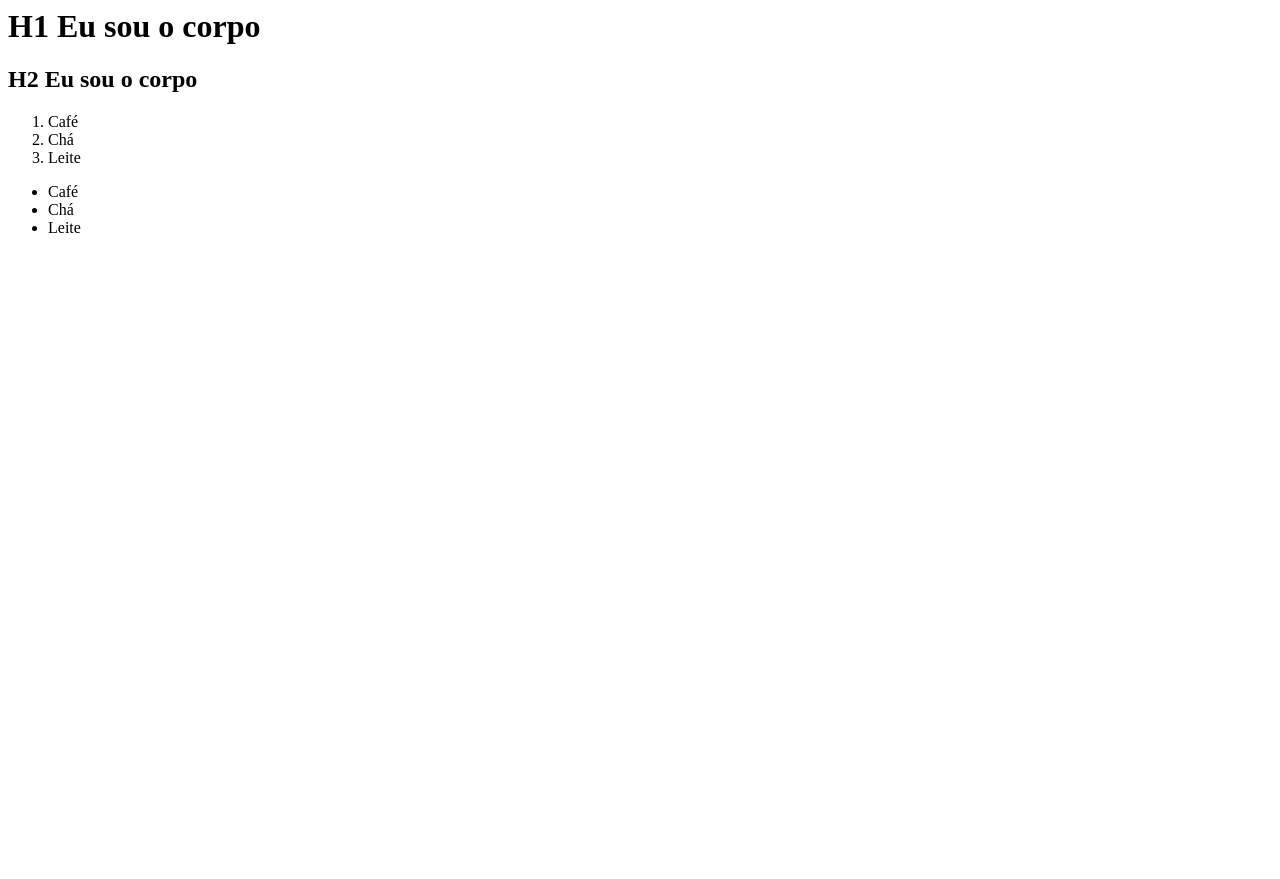
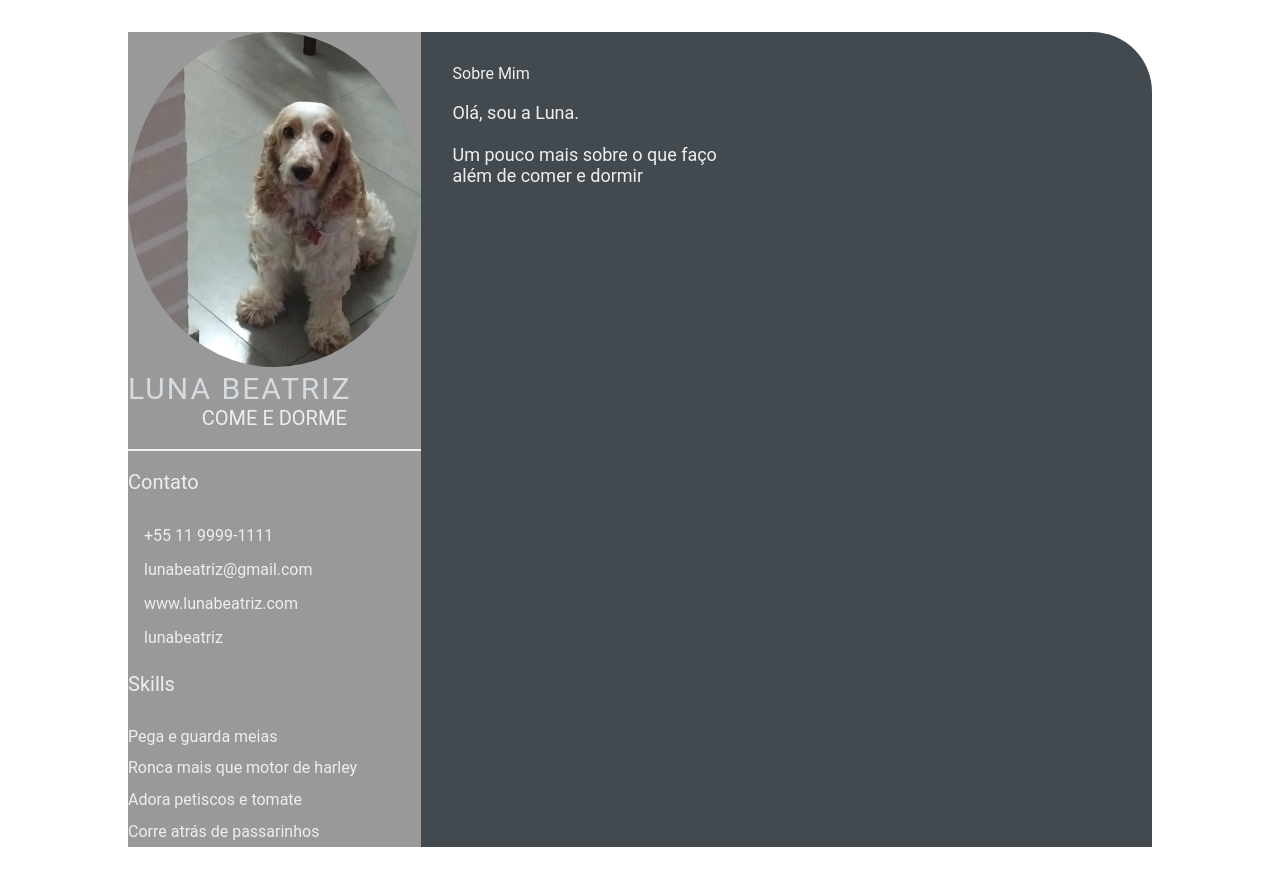
Before and after one commit to monicakkc/monicakkc.github.io, a plain HTML site: page index.html in a window 1280 px wide. Before the commit the page ends 800 px from the top, so only its background shows below. Drawn offline with Linux system fonts and the light colour scheme.

Commit message:
feature: modify index.html and add css (#3)

```diff
--- a/index.html
+++ b/index.html
@@ -1,21 +1,58 @@
-<html>
-    <head>
-        <title>
-            Olá, eu sou o Cabeçalho do Hello World!!
-        </title>
-    </head>
-    <body>
-        <h1>H1 Eu sou o corpo</h1>
-        <h2>H2 Eu sou o corpo</h2>
-    </body>
-    <ol>
-        <li>Café</li>
-        <li>Chá</li>
-        <li>Leite</li>
-    </ol>
-    <ul>
-        <li>Café</li>
-        <li>Chá</li>
-        <li>Leite</li>
-    </ul>
+<!DOCTYPE html>
+<html lang="pt-br">
+<head>
+    <meta charset="UTF-8">
+    <meta http-equiv="X-UA-Compatible" content="IE=edge">
+    <meta name="viewport" content="width=device-width, initial-scale=1.0">
+    <title>Monica Manasses</title>
+    <link rel="stylesheet" href="style.css">
+</head>
+<body>
+    <main class="resume-contents">
+        <section class="left-section">
+            <div class="left-section-content">
+                <div class="profile">
+                    <img class="profile-image" src="img/profile-image.jpg" alt="Profile image">
+                    <p class="name">Luna Beatriz</p>
+                    <p class="profession">Come e Dorme</p>
+                    <br>
+                </div>
+                <div class="contact-info">
+                    <br><p class="left-title">Contato</p>
+                    <ul>
+                        <li><i class="fa fa-phone"></i>+55 11 9999-1111</li>
+                        <li><i class="fa fa-envelope"></i>lunabeatriz@gmail.com</li>
+                        <li><i class="fa fa-globe"></i>www.lunabeatriz.com</li>
+                        <li><i class="fa fa-github"></i>lunabeatriz</li>
+                    </ul>
+                </div>
+                <div class="skills">
+                    <br>
+                    <p class="left-title">Skills</p>
+                    <ul>
+                        <li><p>Pega e guarda meias</p></li>
+                        <li><p>Ronca mais que motor de harley</p></li>
+                        <li><p>Adora petiscos e tomate</p></li>
+                        <li><p>Corre atrás de passarinhos</p></li>
+                    </ul>
+                </div>
+            </div>
+            </section>
+            <section class="right-section">
+                <div class="right-section-contents">
+                    <section class="about-gap">
+                        <div class="right-title">Sobre Mim</div><br>
+                        <p class="about-me-contents">
+                            Olá, sou a Luna.<br>
+                            <br> Um pouco mais sobre o que faço
+                            <br> além de comer e dormir
+                        </p>
+                    </section>
+
+                </div>
+            </section>
+        </section>
+    </main>
+
+</body>
 </html>
--- /dev/null
+++ b/style.css
@@ -0,0 +1,103 @@
+* {
+    margin: 0;
+    padding: 0;
+    box-sizing: border-box;
+    list-style: none;
+    font-family: 'Roboto', sans-serif;
+}
+
+.resume-contents {
+    min-height: 100vh;
+    width: 80%;
+    margin: 2rem auto;
+    display: grid;
+    grid-template-columns: repeat(7, 1fr);
+}
+
+.left-section {
+    grid-column: span 2;
+    height: 100%;
+    background-color: #999999;
+}
+
+.right-section {
+    grid-column: span 5;
+    height: 100%;
+    background-color: #424a50;
+    border-radius: 0px 60px 0px 0px;
+}
+
+.left-section-contents{
+    padding: 2rem 2rem;
+}
+
+.profile {
+    width: 100%;
+    border-bottom: 2px solid #eeeeee;
+}
+
+.profile .profile-image {
+    width: 100%;
+    border-radius: 100%;
+}
+
+.name {
+    color: #D6DBDF;
+    font-size: 30px;
+    letter-spacing: 2px;
+    text-transform: uppercase;
+}
+
+.profession {
+    color: #eeeeee;
+    font-size: 20px;
+    text-transform: uppercase;
+    text-align: center;
+}
+
+/* .contact-info { border-bottom: 2px solid #1B2631; } */
+.left-title {
+    color: #eeeeee;
+    font-size: 20px;
+}
+
+.contact-info ul {
+    padding-top: 1.5rem;
+}
+
+.contact-info ul li,
+.references ul li {
+    padding: .4rem 0;
+    color: #eeeeee;
+}
+
+.contact-info ul li i,
+.references ul li i {
+    padding-right: 1rem;
+    font-size: 18px;
+    color: #eeeeee;
+}
+
+.skills ul {
+    padding-top: 1.5rem;
+}
+.skills ul li p {
+    padding: .4rem 0;
+    color: #eeeeee;
+}
+
+.right-section-contents {
+    padding: 2rem 2rem;
+}
+
+.right-title {
+    color: #eeeeee;
+}
+
+.gap {
+    padding-bottom: 2rem;
+}
+.about-me-contents {
+    font-size: 18px;
+    color: #eeeeee;
+}
```
Also changed, not shown: img/profile-image.jpg (added).
